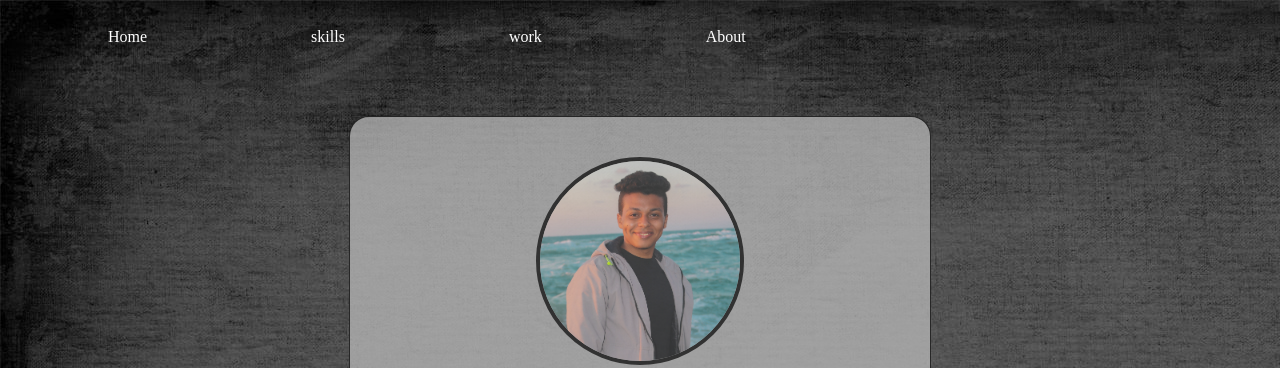
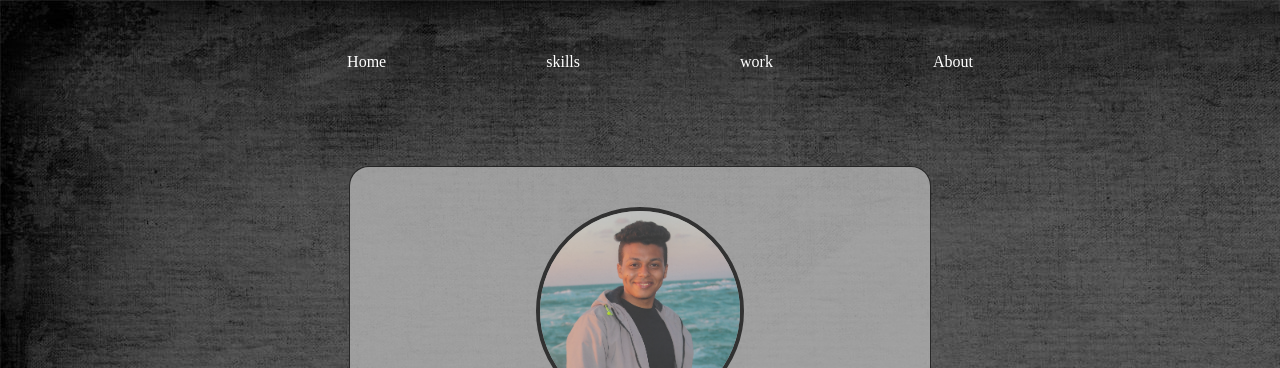
Before and after one commit to monaser2274/portfolio-CV-, a plain HTML site: page index.html in a window 1280 px wide. Shown: the top 368 px of the page. Drawn offline with Linux system fonts and the light colour scheme.

Commit message:
Update style.css

```diff
--- a/css/style.css
+++ b/css/style.css
@@ -47,9 +47,14 @@ img:hover {
 
 
     .navbar{
+        display: flex;
+        flex-direction: row;
+        flex-wrap: nowrap;
+        justify-content: center;
         width: 100%;
         margin: 0px;
         padding: 20px;
+
 
     }
     .navbar a {
```
